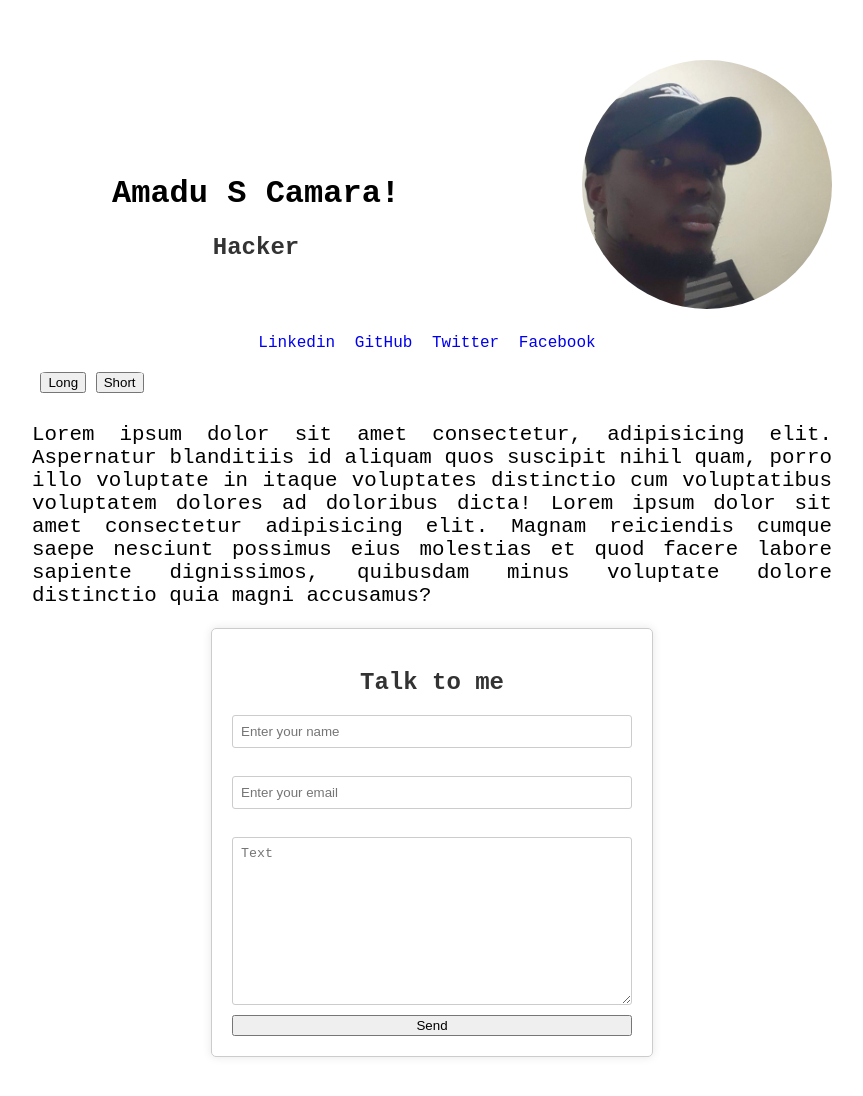
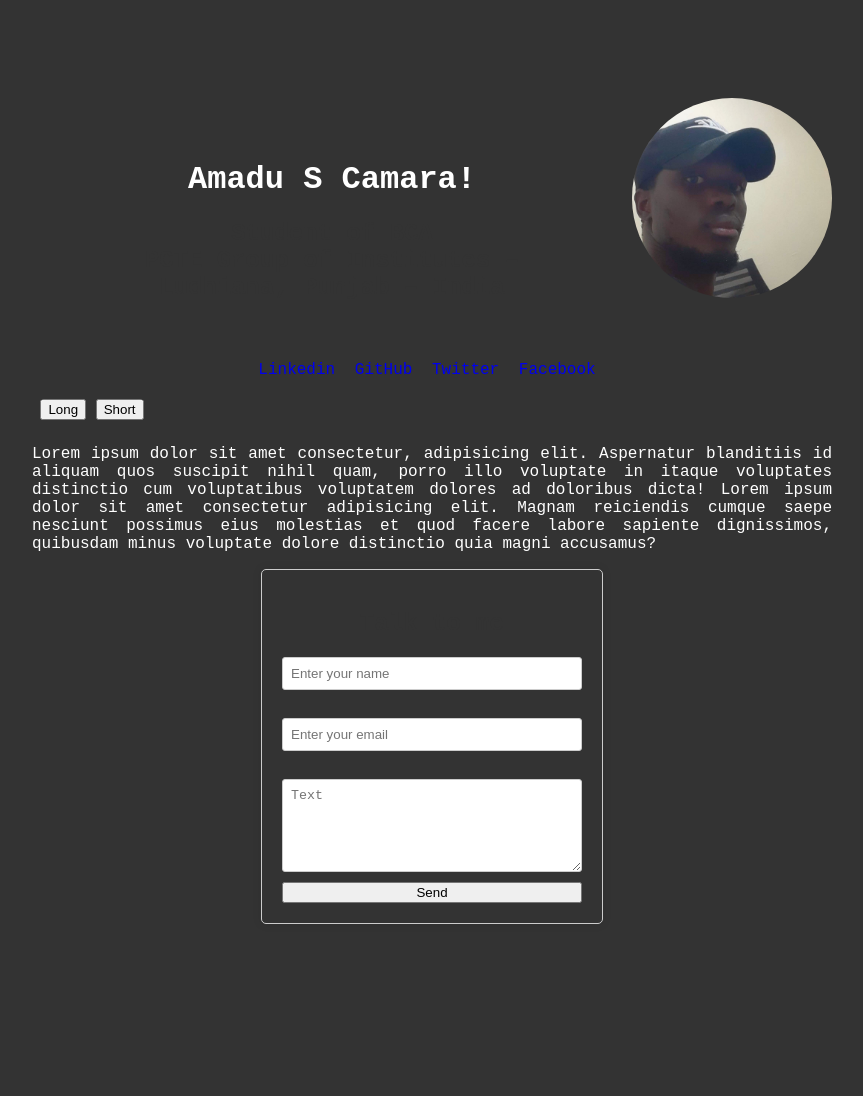
Before and after one commit to amadusadjocamara/my_portfolio, a plain HTML site: page index.html in a window 1280 px wide. Shown: the whole page, without its empty margins (208-1071 px from the left). After the commit the page ends 984 px from the top, so only its background shows below. Drawn offline with Linux system fonts and the light colour scheme.

Commit message:
color
change the background color

```diff
--- a/css/style.css
+++ b/css/style.css
@@ -2,6 +2,8 @@
     font-family: "iA Writer Mono", monospace;
     margin: 0;
     padding: 0;
+    background-color: #333;
+    color: white;
 }
 .container{
     margin: 50px auto;
@@ -27,7 +29,7 @@
 
 .profile-image img {
     border-radius: 50%; /* Make the image circular */
-    width: 250px; /* Set the desired width */
+    width: 200px; /* Set the desired width */
 }
 
 .burger-menu {
@@ -71,7 +73,7 @@
 
 }
 div p{
-    font-size: 1.3pc;
+    font-size: 1pc;
 }
 
 .content {
@@ -105,7 +107,7 @@
 }
 /* Apply basic styling to the form container */
 .form1{
-    max-width: 400px;
+    max-width: 300px;
     margin: 0 auto;
     padding: 20px;
     border: 1px solid #ccc;
--- a/index.html
+++ b/index.html
@@ -11,7 +11,7 @@
         <div class="header">
             <div class="header-content">
                 <h1>Amadu S Camara!</h1>
-                <h2>Hacker</h2>
+                <h2> Student of BCA<br>PCTE Group of Institutes – Ludhiana, Punjab – India</h2>
             </div>
             <div class="profile-image" >
                 <img src="image/asc.jpg" alt="">
@@ -42,7 +42,7 @@
                 <h2>Talk to me</h2>
                 <input type="text" name="name" id="idname" placeholder="Enter your name"><br>
                 <input type="email" name="email" id="idemail" placeholder="Enter your email"><br>
-                <textarea name="" id="" cols="30" rows="10" placeholder="Text"></textarea>
+                <textarea name="" id="" cols="30" rows="5" placeholder="Text"></textarea>
                 <input type="submit" value="Send">
             </form>
         </div>
```
